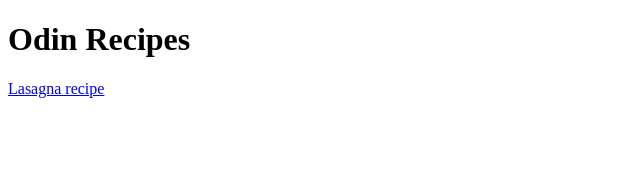
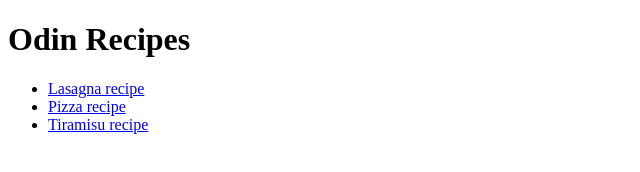
Before and after one commit to Nirithle/odin-recipes, a plain HTML site: page index.html in a window 1280 px wide. Shown: the whole page, without its empty margins (0-640 px from the left). Drawn offline with Linux system fonts and the light colour scheme.

Commit message:
Create links to recipe pages
Add links to pizza.html and tiramisu.html recipe pages (lasagna was added before) and put them in an unordered list.

```diff
--- a/index.html
+++ b/index.html
@@ -6,6 +6,10 @@
 </head>
 <body>
     <h1>Odin Recipes</h1>
-    <a href="recipes/lasagna.html">Lasagna recipe</a>
+    <ul>
+        <li><a href="recipes/lasagna.html">Lasagna recipe</a></li>
+        <li><a href="recipes/pizza.html">Pizza recipe</a></li>
+        <li><a href="recipes/tiramisu.html">Tiramisu recipe</a></li>
+    </ul>
 </body>
 </html>
```
